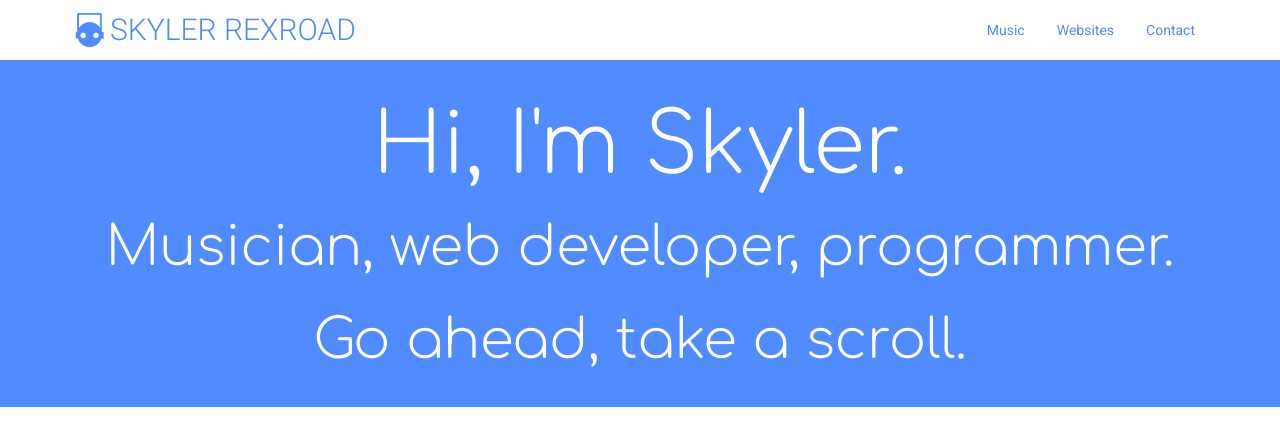
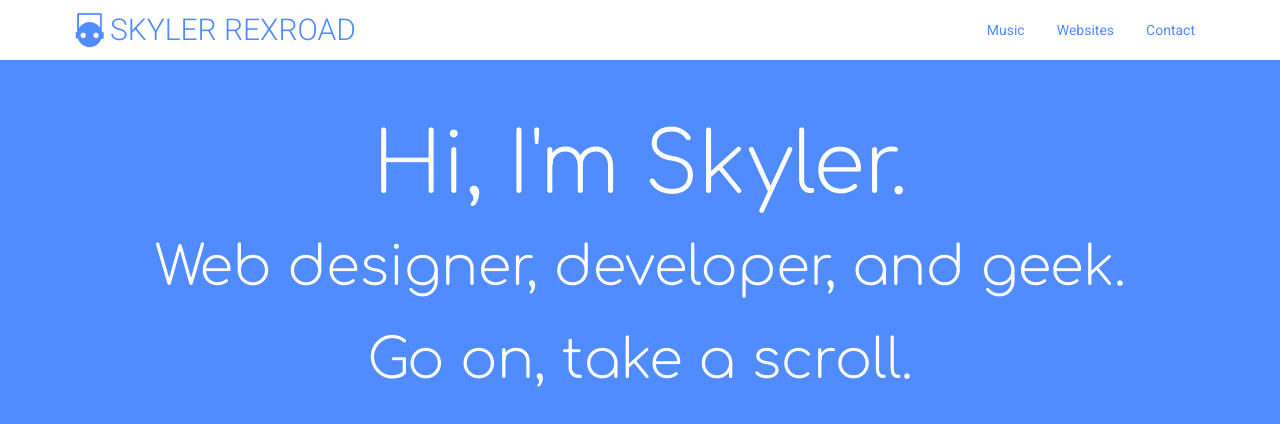
Before and after one commit to Skylarity/skylerrexroad.com, a PHP site: page / in a window 1280 px wide. Shown: the top 424 px of the page. Run offline with PHP 8.4, Linux system fonts and the light colour scheme; some libraries are stand-ins or nearby versions.

Commit message:
Update call to action

```diff
--- a/css/style.css
+++ b/css/style.css
@@ -72,7 +72,7 @@ a:focus {
 }
 
 .call-to-action {
-	padding: 20px 0;
+	padding: 40px 0;
 	text-align: center;
 }
 
--- a/php/lib/call-to-action.php
+++ b/php/lib/call-to-action.php
@@ -6,9 +6,9 @@
 					<h1>
 						Hi, I'm Skyler.
 						<br/>
-                        <small>Musician, web developer, programmer.</small>
+						<small>Web designer, developer, and geek.</small>
 						<br/>
-                        <small>Go ahead, take a scroll.</small>
+						<small>Go on, take a scroll.</small>
 					</h1>
 				</div>
 			</div>
```
Lines whose indentation alone changed are shown as unchanged.
